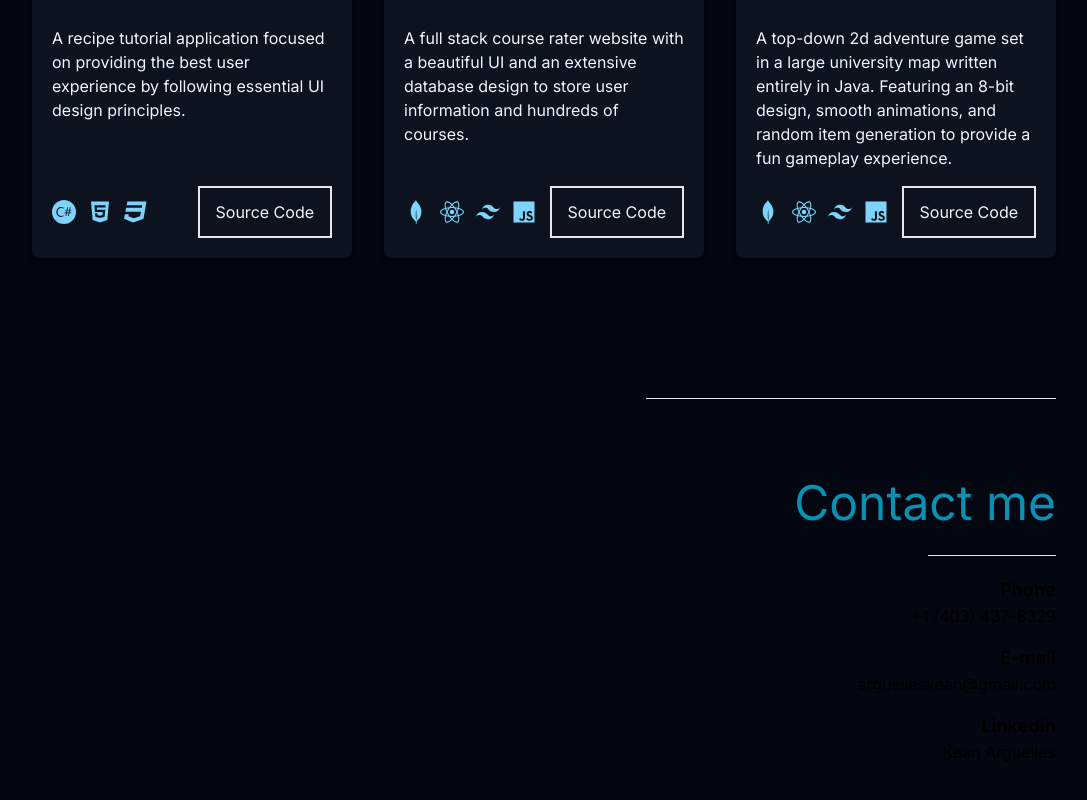
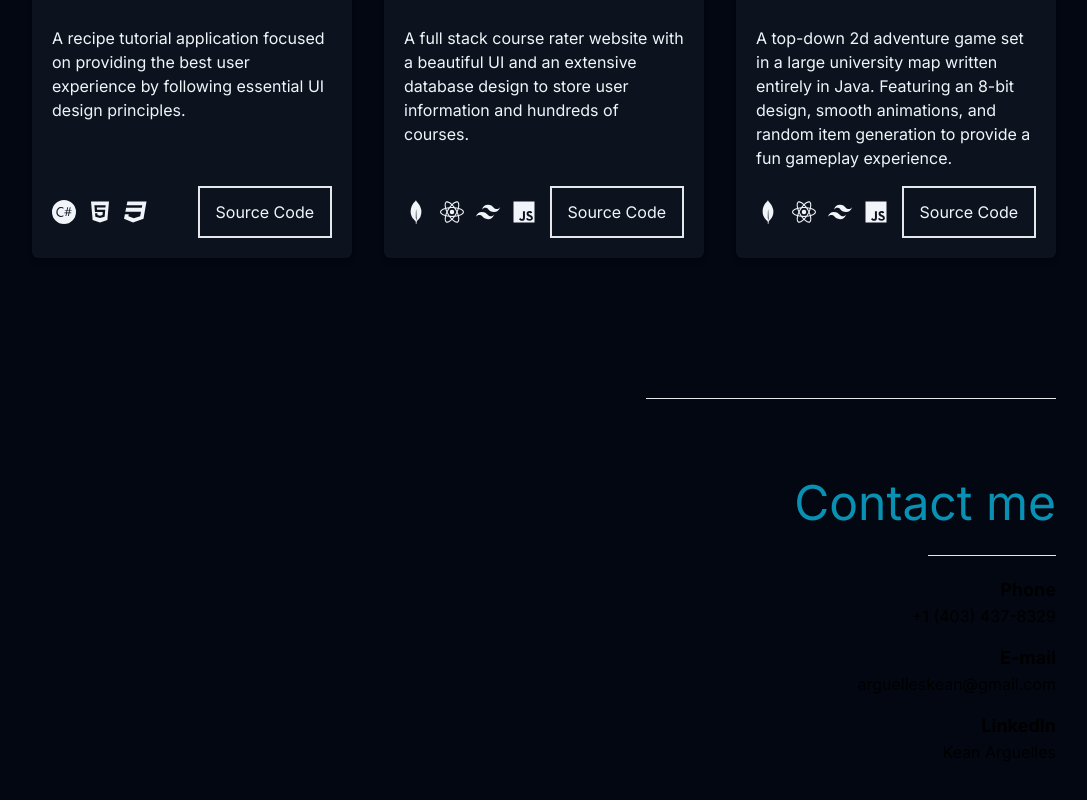
Before and after one commit to friedchickean/my-portfolio, a Next.js app: page / in a window 1280 px wide. Shown: the part 2231-3031 px from the top of the page, without its empty margins (96-1183 px from the left). Built offline with nearby package versions, Linux system fonts and the light colour scheme.

Commit message:
Fixed colour issues

```diff
--- a/src/app/components/ProjectTile.tsx
+++ b/src/app/components/ProjectTile.tsx
@@ -20,7 +20,7 @@ const ProjectTile: React.FC<TileProps> = ({ image, title, description, sourceCod
       <div className="flex-grow p-5 flex flex-col">
         <p className="text-slate-100 flex-grow">{description}</p>
         <div className="flex items-center justify-between mt-4">
-          <div className="flex gap-3 text-2xl text-sky-300">
+          <div className="flex gap-3 text-2xl text-slate-100">
             {languageIcons && languageIcons.map((Icon, index) => <span key={index}>{Icon}</span>)}
           </div>
           <a href={sourceCodeLink} target="_blank" rel="noopener noreferrer" className="text-slate-100 hover:underline px-4 py-3 border-2">
```
